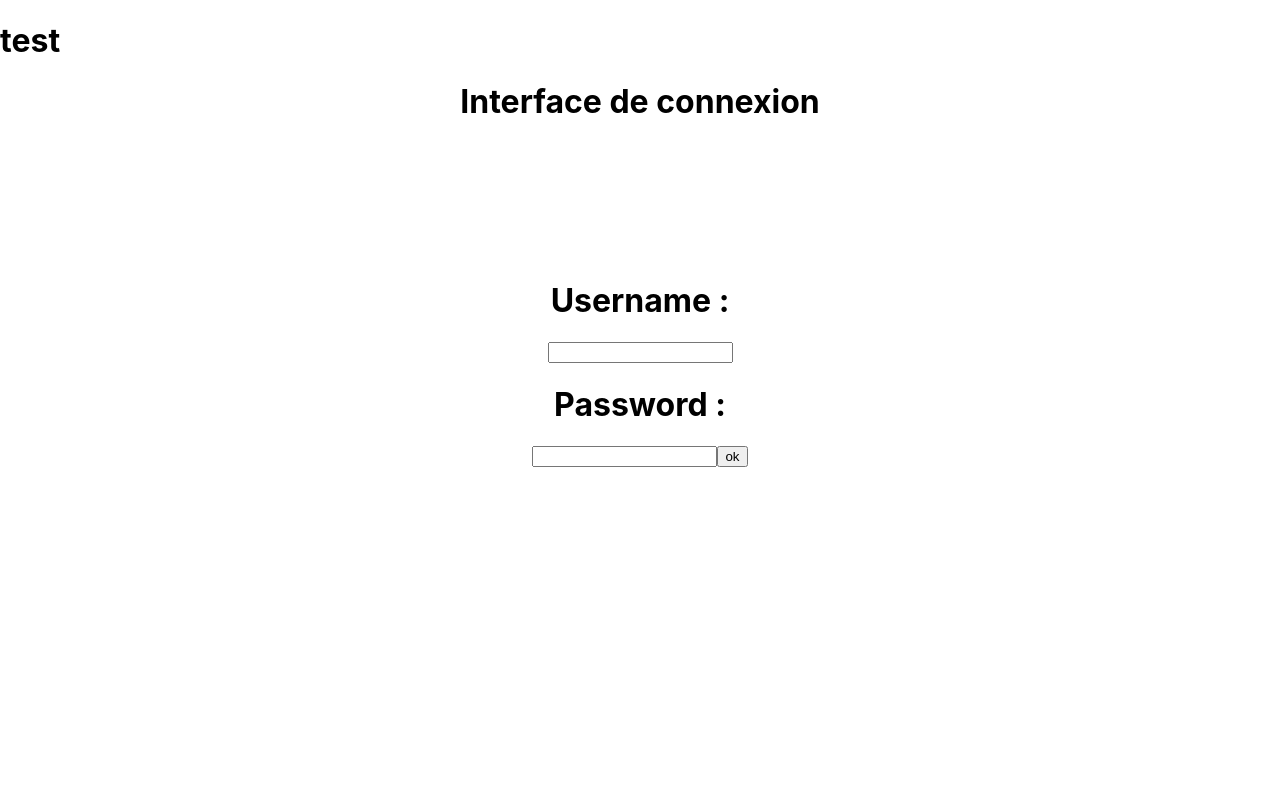
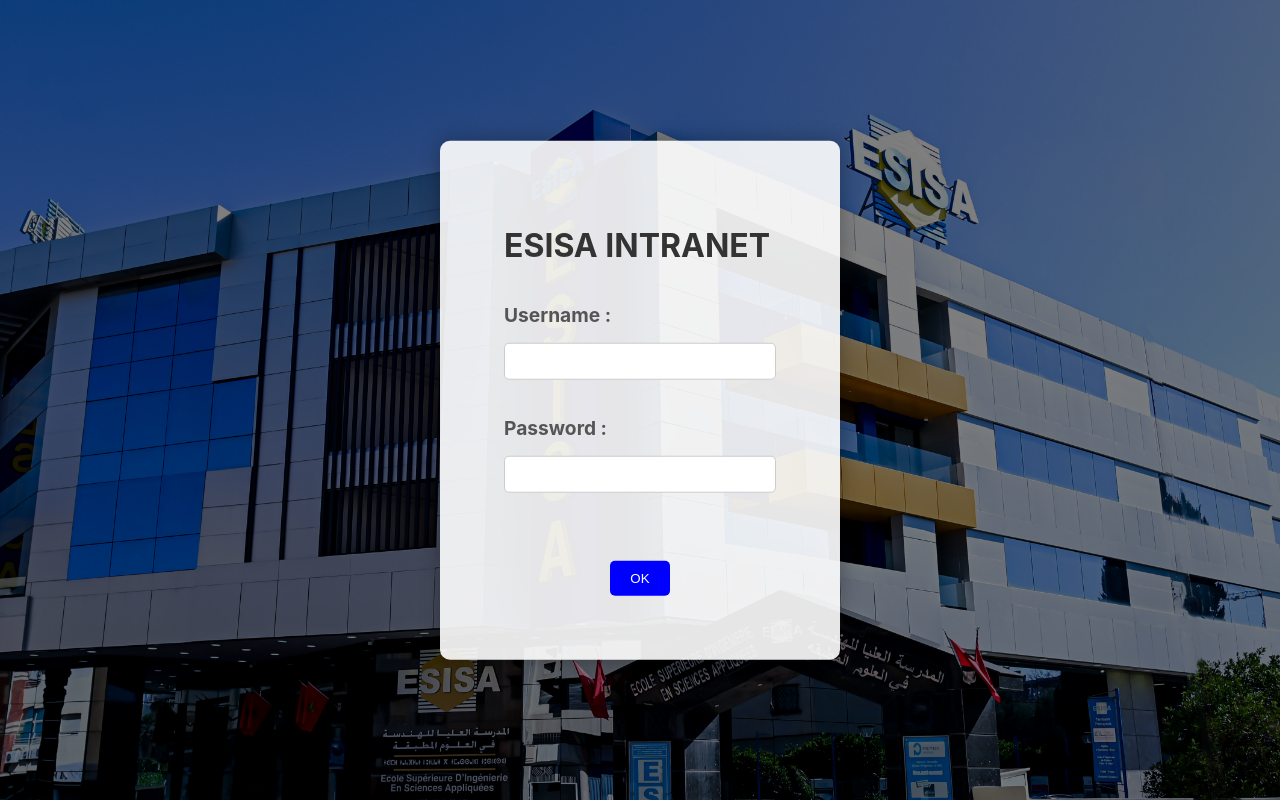
Before and after one commit to mekouar1999/esisa-portail-intranet, a React (Create React App) app in the folder front/: page / in a window 1280 px wide. Built offline with nearby package versions, Linux system fonts and the light colour scheme.

Commit message:
before bdd

```diff
--- a/front/package.json
+++ b/front/package.json
@@ -6,9 +6,11 @@
     "@testing-library/jest-dom": "^5.17.0",
     "@testing-library/react": "^13.4.0",
     "@testing-library/user-event": "^13.5.0",
+    "axios": "^1.6.8",
     "react": "^18.2.0",
     "react-dom": "^18.2.0",
     "react-scripts": "5.0.1",
+    "styled-components": "^6.1.8",
     "web-vitals": "^2.1.4"
   },
   "scripts": {
--- a/front/src/App.css
+++ b/front/src/App.css
@@ -12,6 +12,9 @@
     animation: App-logo-spin infinite 20s linear;
   }
 }
+
+@import url("https://fonts.googleapis.com/css2?family=Poppins:wght@400;600;800&display=swap");
+
 
 .App-header {
   background-color: #282c34;
--- a/front/src/App.js
+++ b/front/src/App.js
@@ -7,7 +7,6 @@
 
 
   <div>
-    <h1>test</h1>
     <InterfaceDeConnexion/>
 
   </div>
--- a/front/src/Components/ConnexionPage/InterfaceDeConnexion.jsx
+++ b/front/src/Components/ConnexionPage/InterfaceDeConnexion.jsx
@@ -1,24 +1,144 @@
-import React from 'react'
-import "../../App.css"
+import React, { useState } from 'react';
+import axios from 'axios';
+import styled from 'styled-components';
+import logo from '../../images/image.png'; // Import du logo
+import "./interfaceco.css"; // Import des styles CSS
 
-const InterfaceDeConnexion = () => {
-  return (
-    <div className="test">
+const ModalContainer = styled.div`
+  position: fixed;
+  top: 50%;
+  left: 50%;
+  transform: translate(-50%, -50%);
+  background-color: rgba(255, 255, 255, 0.9);
+  padding: 4rem; /* Augmentez la taille de la marge intérieure */
+  border-radius: 10px;
+  box-shadow: 0 0 20px rgba(0, 0, 0, 0.3); /* Augmentez l'ombre */
+  z-index: 1000; /* Place la modal au premier plan */
+`;
 
 
-
-    <h1 className="h1">Interface de connexion</h1>
+const Overlay = styled.div`
+  position: fixed;
+  top: 0;
+  left: 0;
+  width: 100%;
+  height: 100%;
+  background-color: rgba(0, 0, 0, 0.5);
+  z-index: 999; /* Place l'overlay juste derrière la modal */
+`;
+const LogoImage = styled.img`
+  width: 100%; /* Utilisez 100% pour couvrir toute la largeur de l'écran */
+  height: 100vh; /* Utilisez 100vh pour occuper 100% de la hauteur de l'écran */
+  object-fit: cover; /* Ajuste l'image pour remplir l'espace tout en conservant les proportions */
+`;
 
 
-    <h1>Username : </h1>
-    <input></input>
+const Form = styled.form`
+  display: flex;
+  flex-direction: column;
+  align-items: center;
+`;
+
+const InputWrapper = styled.div`
+  margin-bottom: 20px;
+`;
+
+const InputLabel = styled.h2`
+  font-size: 1.2rem;
+  color: #555;
+`;
+
+const InputField = styled.input`
+  padding: 10px;
+  border: 1px solid #ccc;
+  border-radius: 5px;
+  width: 250px;
+`;
+
+const ErrorMessage = styled.p`
+  color: red;
+`;
+
+const Title = styled.h1`
+  font-size: 2rem;
+  color: #333;
+`;
 
 
-    <h1>Password : </h1>
-    <input></input>
-    <button>ok</button>
-    </div>
-  )
+const SubmitButton = styled.button`
+  padding: 10px 20px;
+  background-color:blue;
+  margin-top:3rem;
+  color: #fff;
+  border: none;
+  border-radius: 5px;
+  cursor: pointer;
+`;
+
+function InterfaceDeConnexion({ setIsLoggedIn }) {
+  const [formData, setFormData] = useState({
+    username: '',
+    password: '',
+  });
+  const [error, setError] = useState('');
+
+  const handleChange = (e) => {
+    const { name, value } = e.target;
+    setFormData((prevState) => ({
+      ...prevState,
+      [name]: value,
+    }));
+  };
+
+  const handleOnSubmit = async (e) => {
+    e.preventDefault();
+    try {
+      const response = await axios.post('/api/auth/signin', formData);
+      console.log(response.data);
+      setIsLoggedIn(true);
+      setFormData({
+        username: '',
+        password: '',
+      });
+      sessionStorage.setItem('isLoggedIn', true);
+    } catch (error) {
+      console.error('Error:', error);
+      setError('Invalid username or password.');
+    }
+  };
+
+  return (
+    <>
+      <Overlay />
+      <ModalContainer>
+      <Title> ESISA INTRANET</Title>
+
+        <Form onSubmit={handleOnSubmit}>
+          <InputWrapper>
+            <InputLabel>Username :</InputLabel>
+            <InputField
+              type="text"
+              name="username"
+              value={formData.username}
+              onChange={handleChange}
+            />
+          </InputWrapper>
+          <InputWrapper>
+            <InputLabel>Password :</InputLabel>
+            <InputField
+              type="password"
+              name="password"
+              value={formData.password}
+              onChange={handleChange}
+            />
+          </InputWrapper>
+          {error && <ErrorMessage>{error}</ErrorMessage>}
+          <SubmitButton type="submit">OK</SubmitButton>
+        </Form>
+      </ModalContainer>
+      <LogoImage src={logo} alt="Logo" />
+    </>
+  );
 }
 
-export default InterfaceDeConnexion
+export default InterfaceDeConnexion;
```
Also changed, not shown: front/src/Components/ConnexionPage/interfaceco.css (added), front/src/images/image.png (added), 1 other file (tests, documents, lock files or other folders).
